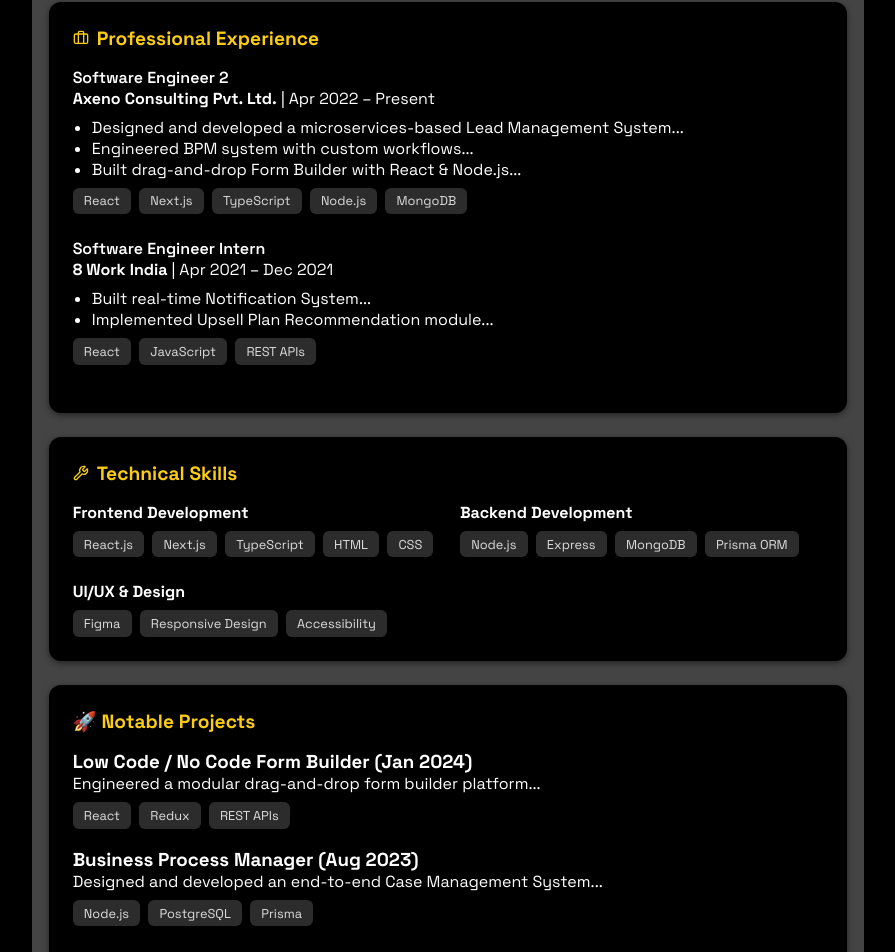
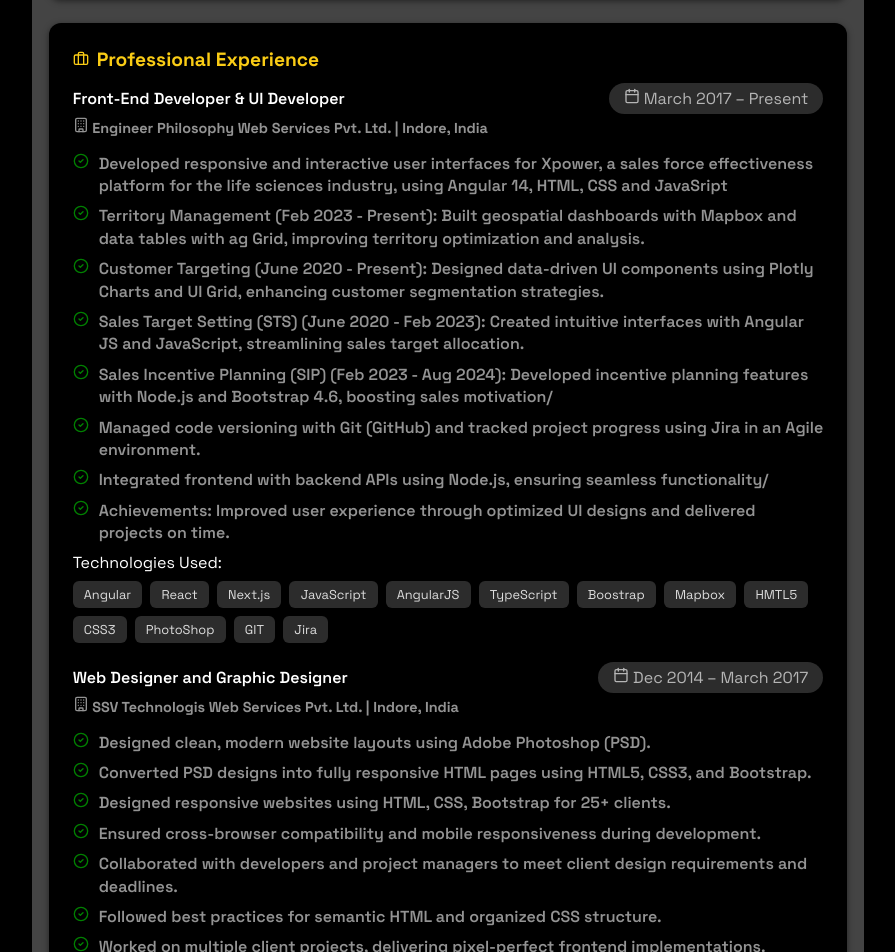
Before and after one commit to narendrapandagre/dev-narendra, a Next.js app: page /resume in a window 1280 px wide. Shown: the part 575-1527 px from the top of the page, without its empty margins (192-1087 px from the left). Built offline with nearby package versions, Linux system fonts and the light colour scheme.

Commit message:
update resume page

```diff
--- a/src/app/resume/Resume.module.css
+++ b/src/app/resume/Resume.module.css
@@ -96,17 +96,49 @@
   margin-bottom: 1.5rem;
 }
 
-.job h3 {
+.jobHeader h3 {
   font-size: 1rem;
   font-weight: 600;
 }
 
 .job ul {
   margin: 0.5rem 0;
-  padding-left: 1.2rem;
+  padding-left: 1.0.8rem;
   list-style-type: disc;
 }
-
+.job ul li {
+  margin-bottom: 0.5rem;
+  line-height: 1.4;
+  color: #939393;
+  list-style:none;
+}
+.job ul li svg{
+  margin-right: 5px;
+}
+.jobText {
+  display: flex;
+  justify-content: flex-start;
+  gap: 5px;
+}
+.jobText span {
+  font-weight: 600;
+  color: #939393;
+}
+.jobHeader {
+  display: flex;
+  justify-content: space-between;
+}
+.jobHeader p {
+   margin: 0.5rem 0;
+  font-size: 0.9rem;
+  color: #939393;
+}
+.jobHeader span {
+    background-color: #2c2c2c;
+    color: #b5b5b5;
+    padding: 5px 15px;
+    border-radius: 25px;
+}
 .tags {
   display: flex;
   flex-wrap: wrap;
--- a/src/app/resume/page.tsx
+++ b/src/app/resume/page.tsx
@@ -1,7 +1,7 @@
 // src/app/resume/page.tsx
 import styles from './Resume.module.css';
 import Link from 'next/link';
-import { Calendar, Mail, Phone, MapPin, Star, Briefcase, Wrench, Book, Award } from "lucide-react";
+import { CircleCheck, Building, Calendar, Mail, Phone, MapPin, Star, Briefcase, Wrench, Book, Award } from "lucide-react";
 
 export default function Resume() {
   return (
@@ -13,7 +13,9 @@
             <span>📄 Version 2024.1</span> <span>📅 Updated Jun 2025</span>
           </div>
           <div className={styles.meta}>
-            <button className={styles.download}>⬇ Download PDF</button>
+          <a href="/narendrapandagre.pdf" download className={styles.download}>
+            ⬇ Download PDF
+          </a>
           </div>
       </div>
       <div className={styles.content}>
@@ -35,9 +37,11 @@
         <section className={styles.card}>
           <h2><Star size={16}/> Professional Summary</h2>
           <p>
-            Frontend Developer with 10+ years of expertise in building enterprise-grade applications.
-            Proven track record in microservices architecture, low-code/no-code platforms.
-            Recently architected a microservices-based Lead Management System...
+            Experienced UI Developer and Web Designer with 10+ years of expertise in creating
+            visually stunning, functional, and user-friendly websites. Skilled in front-end
+            development, responsive design, and UI/UX best practices. Passionate about
+            delivering high-quality digital experiences that leave a lasting impact on users
+            and clients.
           </p>
         </section>
 
@@ -45,26 +49,208 @@
         <section className={styles.card}>
           <h2><Briefcase size={16}/> Professional Experience</h2>
           <div className={styles.job}>
-            <h3>Software Engineer 2</h3>
-            <p><strong>Axeno Consulting Pvt. Ltd.</strong> | Apr 2022 – Present</p>
+            <div className={styles.jobHeader}>
+              <div>
+                <h3>Front-End Developer & UI Developer</h3>
+                <p><strong><Building size={16}/> Engineer Philosophy Web Services Pvt. Ltd. | Indore, India</strong></p>
+              </div>
+              <div>
+                <span><Calendar size={16}/> March 2017 – Present</span>
+              </div>
+            </div>
+
             <ul>
-              <li>Designed and developed a microservices-based Lead Management System...</li>
-              <li>Engineered BPM system with custom workflows...</li>
-              <li>Built drag-and-drop Form Builder with React & Node.js...</li>
+              <li>
+                <div className={styles.jobText}>
+                  <div>
+                    <CircleCheck style={{ stroke: "green", fill: "none" }} width={16} height={16} />
+                  </div>
+                  <div>
+                    <span>Developed responsive and interactive user interfaces for Xpower, a sales force effectiveness platform for the life sciences industry, using Angular 14, HTML, CSS and JavaSript</span>
+                  </div>
+                </div>
+              </li>
+              <li>
+                <div className={styles.jobText}>
+                  <div>
+                    <CircleCheck style={{ stroke: "green", fill: "none" }} width={16} height={16} />
+                  </div>
+                  <div>
+                    <span>Territory Management (Feb 2023 - Present): Built geospatial dashboards with
+                    Mapbox and data tables with ag Grid, improving territory optimization and
+                    analysis.</span>
+                  </div>
+                </div>
+              </li>
+              <li>
+                <div className={styles.jobText}>
+                  <div>
+                    <CircleCheck style={{ stroke: "green", fill: "none" }} width={16} height={16} />
+                  </div>
+                  <div>
+                    <span> Customer Targeting (June 2020 - Present): Designed data-driven UI
+                      components using Plotly Charts and UI Grid, enhancing customer
+                      segmentation strategies.</span>
+                  </div>
+                </div>
+              </li>
+              <li>
+                <div className={styles.jobText}>
+                  <div>
+                    <CircleCheck style={{ stroke: "green", fill: "none" }} width={16} height={16} />
+                  </div>
+                  <div>
+                    <span>Sales Target Setting (STS) (June 2020 - Feb 2023): Created intuitive interfaces
+                    with Angular JS and JavaScript, streamlining sales target allocation.</span>
+                  </div>
+                </div>
+              </li>
+              <li>
+                <div className={styles.jobText}>
+                  <div>
+                    <CircleCheck style={{ stroke: "green", fill: "none" }} width={16} height={16} />
+                  </div>
+                  <div>
+                    <span> Sales Incentive Planning (SIP) (Feb 2023 - Aug 2024): Developed incentive
+                      planning features with Node.js and Bootstrap 4.6, boosting sales motivation/</span>
+                  </div>
+                </div>
+              </li>
+              <li>
+                <div className={styles.jobText}>
+                  <div>
+                    <CircleCheck style={{ stroke: "green", fill: "none" }} width={16} height={16} />
+                  </div>
+                  <div>
+                    <span> Managed code versioning with Git (GitHub) and tracked project progress using
+Jira in an Agile environment.</span>
+                  </div>
+                </div>
+              </li>
+              <li>
+                <div className={styles.jobText}>
+                  <div>
+                    <CircleCheck style={{ stroke: "green", fill: "none" }} width={16} height={16} />
+                  </div>
+                  <div>
+                    <span> Integrated frontend with backend APIs using Node.js, ensuring seamless
+functionality/</span>
+                  </div>
+                </div>
+              </li>
+              <li>
+                <div className={styles.jobText}>
+                  <div>
+                    <CircleCheck style={{ stroke: "green", fill: "none" }} width={16} height={16} />
+                  </div>
+                  <div>
+                    <span>Achievements: Improved user experience through optimized UI designs and
+delivered projects on time.</span>
+                  </div>
+                </div>
+              </li>
             </ul>
+            <p>Technologies Used:</p>
             <div className={styles.tags}>
-              <span>React</span><span>Next.js</span><span>TypeScript</span><span>Node.js</span><span>MongoDB</span>
+              <span>Angular</span> <span>React</span> <span>Next.js</span> <span>JavaScript</span>
+              <span>AngularJS</span><span>TypeScript</span><span>Boostrap</span>
+              <span>Mapbox</span><span>HMTL5</span>
+              <span>CSS3</span><span>PhotoShop</span><span>GIT</span><span>Jira</span>
             </div>
           </div>
+
+
           <div className={styles.job}>
-            <h3>Software Engineer Intern</h3>
-            <p><strong>8 Work India</strong> | Apr 2021 – Dec 2021</p>
+            <div className={styles.jobHeader}>
+              <div>
+                <h3>Web Designer and Graphic Designer</h3>
+                <p><strong><Building size={16}/> SSV Technologis Web Services Pvt. Ltd. | Indore, India</strong></p>
+              </div>
+              <div>
+                <span><Calendar size={16}/> Dec 2014 – March 2017</span>
+              </div>
+            </div>
             <ul>
-              <li>Built real-time Notification System...</li>
-              <li>Implemented Upsell Plan Recommendation module...</li>
+              <li>
+                <div className={styles.jobText}>
+                  <div>
+                    <CircleCheck style={{ stroke: "green", fill: "none" }} width={16} height={16} />
+                  </div>
+                  <div>
+                    <span>Designed clean, modern website layouts using Adobe Photoshop (PSD).</span>
+                  </div>
+                </div>
+              </li>
+              <li>
+                <div className={styles.jobText}>
+                  <div>
+                    <CircleCheck style={{ stroke: "green", fill: "none" }} width={16} height={16} />
+                  </div>
+                  <div>
+                    <span> Converted PSD designs into fully responsive HTML pages using HTML5, CSS3,
+and Bootstrap.</span>
+                  </div>
+                </div>
+              </li>
+              <li>
+                <div className={styles.jobText}>
+                  <div>
+                    <CircleCheck style={{ stroke: "green", fill: "none" }} width={16} height={16} />
+                  </div>
+                  <div>
+                    <span>Designed responsive websites using HTML, CSS, Bootstrap for 25+ clients.</span>
+                  </div>
+                </div>
+              </li>
+              <li>
+                <div className={styles.jobText}>
+                  <div>
+                    <CircleCheck style={{ stroke: "green", fill: "none" }} width={16} height={16} />
+                  </div>
+                  <div>
+                    <span>Ensured cross-browser compatibility and mobile responsiveness
+during development.</span>
+                  </div>
+                </div>
+              </li>
+              <li>
+                <div className={styles.jobText}>
+                  <div>
+                    <CircleCheck style={{ stroke: "green", fill: "none" }} width={16} height={16} />
+                  </div>
+                  <div>
+                    <span>Collaborated with developers and project managers to meet client
+design requirements and deadlines.</span>
+                  </div>
+                </div>
+              </li>
+              <li>
+                <div className={styles.jobText}>
+                  <div>
+                    <CircleCheck style={{ stroke: "green", fill: "none" }} width={16} height={16} />
+                  </div>
+                  <div>
+                    <span>Followed best practices for semantic HTML and organized CSS
+structure.</span>
+                  </div>
+                </div>
+              </li>
+              <li>
+                <div className={styles.jobText}>
+                  <div>
+                    <CircleCheck style={{ stroke: "green", fill: "none" }} width={16} height={16} />
+                  </div>
+                  <div>
+                    <span>Worked on multiple client projects, delivering pixel-perfect frontend
+implementations.</span>
+                  </div>
+                </div>
+              </li>
             </ul>
+            <p>Technologies Used:</p>
             <div className={styles.tags}>
-              <span>React</span><span>JavaScript</span><span>REST APIs</span>
+              <span>Adobe Photoshop (PSD)</span><span>HTML5</span><span>CSS3</span>
+              <span>Bootstrap</span><span>Corel Draw</span><span>WordPress</span>
             </div>
           </div>
         </section>
```
Also changed, not shown: 1 other file (tests, documents, lock files or other folders).
